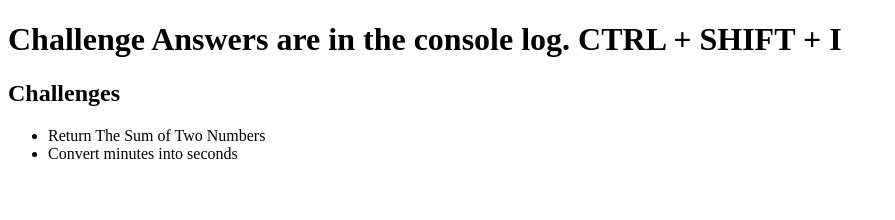
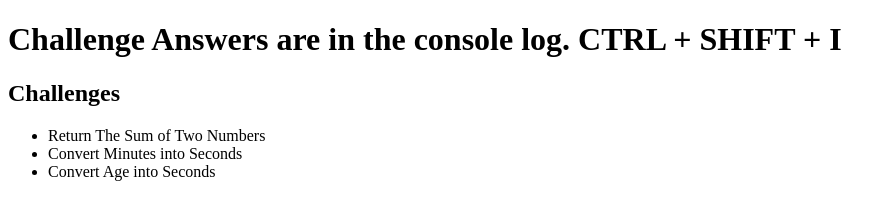
Before and after one commit to michaeldilulo/JS-Edabit-Challenges, a plain HTML site: page pwj-challenges/index.html in a window 1280 px wide. Shown: the whole page, without its empty margins (0-895 px from the left). Drawn offline with Linux system fonts and the light colour scheme.

Commit message:
Convert Age into Seconds

```diff
--- a/pwj-challenges/index.html
+++ b/pwj-challenges/index.html
@@ -19,7 +19,8 @@
         </h2>
         <ul>
             <li>Return The Sum of Two Numbers</li>
-            <li>Convert minutes into seconds</li>
+            <li>Convert Minutes into Seconds</li>
+            <li>Convert Age into Seconds</li>
         </ul>
     </main>
 
--- a/pwj-challenges/main.js
+++ b/pwj-challenges/main.js
@@ -13,3 +13,21 @@ function convertToSeconds(minutes) {
 }
 
 console.log("Convert to Seconds", convertToSeconds(7))
+
+// Age In Seconds
+
+function ageInSeconds(age) {
+    // input my age
+    // let age = 30
+    // multiply it by 365 to get how many days ive been alive
+    // age * 365 = 730
+    // 60 seconds in a minute
+    // sum of 730 * 24 * 60 * 60 = seconds alive
+    // 60 minutes in an hour
+    // sum of 730 * 24 * 60
+    // 24 hours in a day
+    // 730 * 24
+    return age * 365 * 24 * 60 * 60;
+}
+
+console.log("Age In Seconds", ageInSeconds(25));
```
